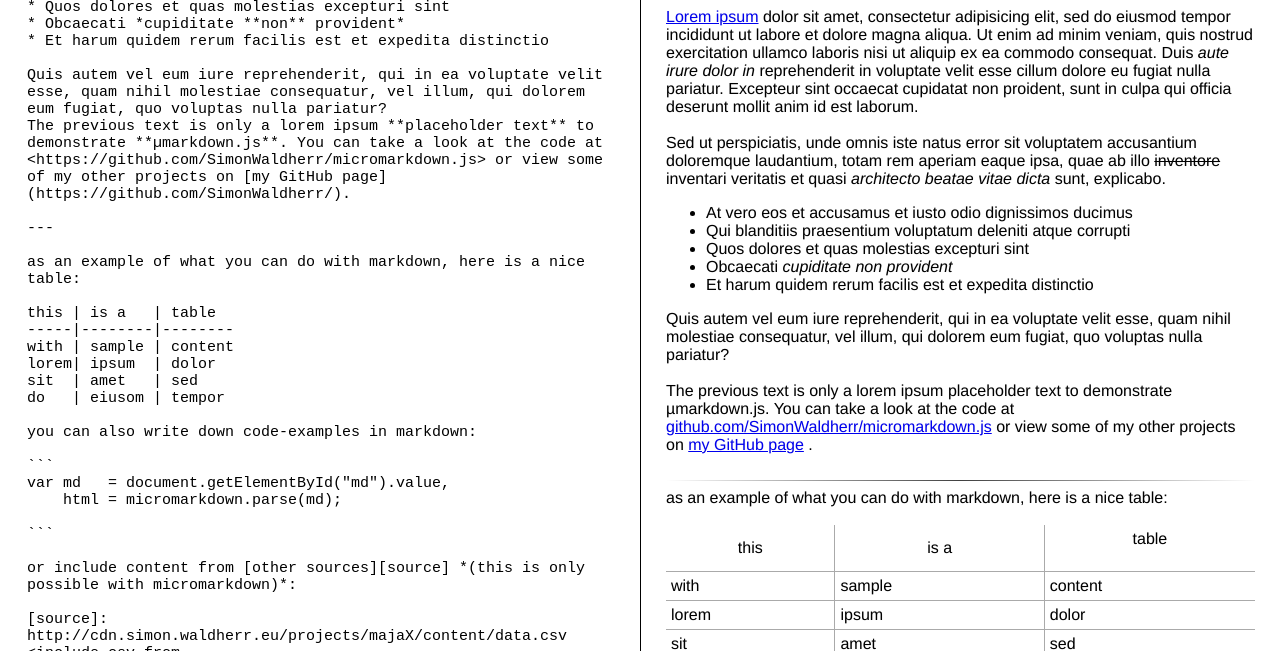
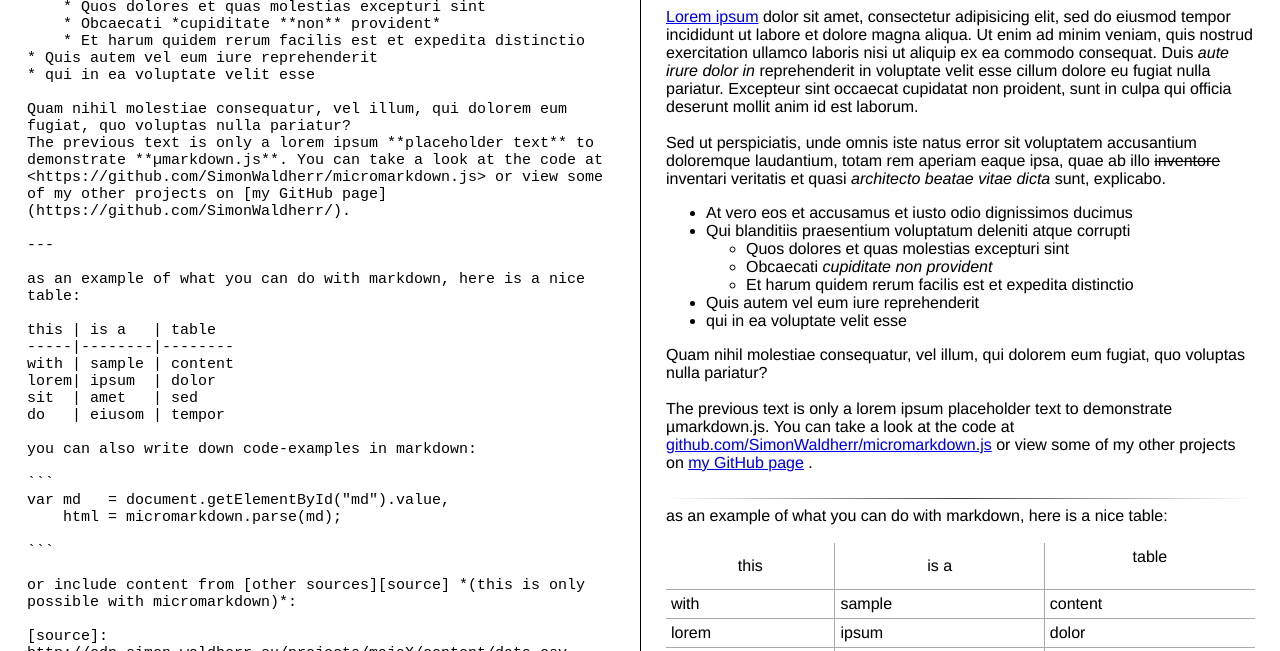
Before and after one commit to SimonWaldherr/micromarkdown.js, a website: page index.html in a window 1280 px wide. Shown: the part 449-1100 px from the top of the page. Drawn offline with Linux system fonts and the light colour scheme; no server answers.

Commit message:
nested lists

```diff
--- a/micromarkdown.js
+++ b/micromarkdown.js
@@ -7,7 +7,7 @@
 * http://simon.waldherr.eu/license/mit/
 *
 * Github:  https://github.com/simonwaldherr/micromarkdown.js/
-* Version: 0.1.4
+* Version: 0.1.5
 */
 
 /*jslint browser: true, plusplus: true, indent: 2, regexp: true, ass: true */
@@ -30,7 +30,7 @@ var micromarkdown = {
   },
   parse: function (str) {
     'use strict';
-    var line, nstatus, status, helper, helper1, helper2, count, repstr, stra, trashgc = [], i = 0, j = 0;
+    var line, nstatus, status, helper, helper1, helper2, count, repstr, stra, trashgc = [], casca = 0, i = 0, j = 0;
     str = '\n' + str + '\n';
 
     /* code */
@@ -51,6 +51,7 @@ var micromarkdown = {
 
     /* lists */
     while ((stra = micromarkdown.regexobject.lists.exec(str)) !== null) {
+      casca = 0;
       if (stra[0].trim().substr(0, 1) === '*') {
         repstr = '<ul>';
       } else {
@@ -66,15 +67,21 @@ var micromarkdown = {
             nstatus = line[2].length;
           }
           if (status > nstatus) {
+            repstr += '</ul>';
+            status = nstatus;
+            casca--;
+          }
+          if (status < nstatus) {
             repstr += '<ul>';
             status = nstatus;
+            casca++;
           }
           repstr += '<li>' + line[4] + '</li>' + '\n';
-          if (status < nstatus) {
-            repstr += '</ul>';
-            status = nstatus;
-          }
         }
+      }
+      while (casca > 0) {
+        repstr += '</ul>';
+        casca--;
       }
       if (stra[0].trim().substr(0, 1) === '*') {
         repstr += '</ul>';
--- a/package.json
+++ b/package.json
@@ -2,7 +2,7 @@
   "name": "micromarkdown",
   "title": "micromarkdown.js",
   "description": "converts markdown to html",
-  "version": "0.1.4",
+  "version": "0.1.5",
   "homepage": "https://github.com/SimonWaldherr/micromarkdown.js",
   "author": {
     "name": "Simon Waldherr",
```
Also changed, not shown: index.html (+6 -4 lines), README.md, dist/.sizecache.json, dist/micromarkdown.min.js.
